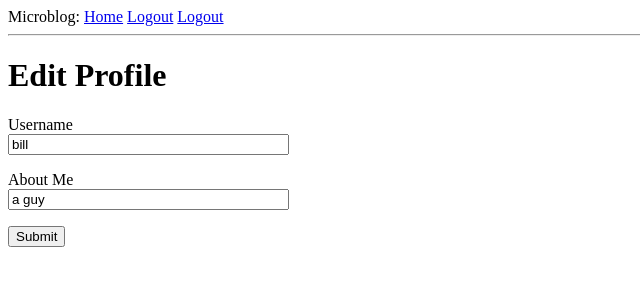
After one commit to lemonase/python-web-projects, a Flask app: page /edit_profile in a window 1280 px wide. The commit adds this page. Shown: the top 300 px of the page, without its empty margins (0-640 px from the left). Run offline with Flask 2, Linux system fonts and the light colour scheme; a user stored in the database is signed in; data comes from the database, SQL or seed files in the repository; both versions use the stored data as it was after the commit.

Commit message:
add ability to edit user profile

```diff
--- a/flask/flask-mega-tut/microblog/app/forms.py
+++ b/flask/flask-mega-tut/microblog/app/forms.py
@@ -1,6 +1,7 @@
 from flask_wtf import FlaskForm
 from wtforms import StringField, PasswordField, BooleanField, SubmitField
-from wtforms.validators import DataRequired, ValidationError, Email, EqualTo
+from wtforms.validators import DataRequired, ValidationError, Email, EqualTo, Length
+
 from app.models import User
 
 
@@ -27,3 +28,8 @@ class RegistrationForm(FlaskForm):
         user = User.query.filter_by(email=email.data).first()
         if user is not None:
             raise ValidationError("Please use a different email.")
+
+class EditProfileForm(FlaskForm):
+    username = StringField('Username', validators=[DataRequired()])
+    about_me = StringField('About Me', validators=[Length(min=0, max=140)])
+    submit = SubmitField('Submit')
--- a/flask/flask-mega-tut/microblog/app/routes.py
+++ b/flask/flask-mega-tut/microblog/app/routes.py
@@ -1,10 +1,12 @@
+from datetime import datetime
+
 from flask import render_template, flash, redirect, url_for, request
 from flask_login import current_user, login_user, logout_user, login_required
 from werkzeug.urls import url_parse
 
 from app import app, db
-from app.models import User
-from app.forms import LoginForm, RegistrationForm
+from app.models import User, Post
+from app.forms import LoginForm, RegistrationForm, EditProfileForm
 
 
 @app.route("/register", methods=["GET", "POST"])
@@ -72,13 +74,46 @@ def logout():
     return redirect(url_for("index"))
 
 
+@app.route("/user/<username>")
+def user(username):
+    user = User.query.filter_by(username=username).first_or_404()
+    posts = [
+        {"author": {"username": "john"}, "body": "Beautiful day here in chicago!"},
+        {"author": {"username": "billy"}, "body": "I like turtles"},
+    ]
+    return render_template("user.html", user=user, posts=posts)
+
+@app.route("/edit_profile", methods=["GET", "POST"])
+@login_required
+def edit_profile():
+    form = EditProfileForm()
+    if form.validate_on_submit():
+        current_user.username = form.username.data
+        current_user.about_me = form.about_me.data
+        db.session.commit()
+        flash("Your changes have been saved")
+        return redirect(url_for("user", username=current_user.username))
+    elif request.method == "GET":
+        form.username.data = current_user.username
+        form.about_me.data = current_user.about_me
+    return render_template("edit_profile.html", title='Edit Profile', form=form)
+
+
 @app.route("/")
 @app.route("/index")
 @login_required
 def index():
-    posts = [
-        {"author": {"username": "john"}, "body": "Beautiful day here in chicago!"},
-        {"author": {"username": "billy"}, "body": "I like turtles"},
-    ]
+    # posts = [
+    #     {"author": {"username": "john"}, "body": "Beautiful day here in chicago!"},
+    #     {"author": {"username": "billy"}, "body": "I like turtles"},
+    # ]
+    posts = Post.query.all()
 
     return render_template("index.html", title="Home", posts=posts)
+
+
+@app.before_request
+def before_request():
+    if current_user.is_authenticated:
+        current_user.last_seen = datetime.utcnow()
+        db.session.commit()
--- a/flask/flask-mega-tut/microblog/app/templates/base.html
+++ b/flask/flask-mega-tut/microblog/app/templates/base.html
@@ -1,17 +1,22 @@
 <html>
 	<head>
 		{% if user %}
-		<title>{{ user.username}} -- microblog</title>
+		<title>{{ user.username }} -- microblog</title>
 		{% else %}
 		<title>microblog</title>
 		{% endif %}
 	</head>
 	<body>
-		<div> Microblog:
+		<div>
+			Microblog:
 			<a href="{{ url_for('index') }}">Home</a>
+			{% if current_user.is_anonymous %}
 			<a href="{{ url_for('login') }}">Login</a>
+			<a href="{{ url_for('register') }}">Register</a>
+			{% else %}
+			<a href="{{ url_for('user', username=current_user.username) }}">Logout</a>
 			<a href="{{ url_for('logout') }}">Logout</a>
-			<a href="{{ url_for('register') }}">Register</a>
+			{% endif %}
 		</div>
 		{% with messages = get_flashed_messages() %}
 		{% if messages %}
--- /dev/null
+++ b/flask/flask-mega-tut/microblog/app/templates/edit_profile.html
@@ -0,0 +1,23 @@
+{% extends "base.html" %}
+
+{% block content %}
+	<h1>Edit Profile</h1>
+	<form action="" method="post">
+		{{ form.hidden_tag() }}
+		<p>
+			{{ form.username.label }}<br>
+			{{ form.username(size=32) }}<br>
+			{% for error in form.username.errors %}
+			<span style="color: red"> [ {{ error }} ] </span>
+			{% endfor %}
+		</p>
+		<p>
+			{{ form.about_me.label }}<br>
+			{{ form.about_me(size=32) }}<br>
+			{% for error in form.about_me.errors %}
+			<span style="color: red"> [ {{ error }} ] </span>
+			{% endfor %}
+		</p>
+		<p>{{ form.submit() }}</p>
+	</form>
+{% endblock %}
```
Also changed, not shown: flask/flask-mega-tut/microblog/app/models.py (+16 -0 lines), flask/flask-mega-tut/microblog/app/templates/_post.html (added, +7 -0 lines), flask/flask-mega-tut/microblog/app/templates/user.html (added, +19 -0 lines), flask/flask-mega-tut/microblog/migrations/versions/e72655f86ffe_new_fields_for_user.py (added, +30 -0 lines), flask/flask-mega-tut/microblog/app.db, 2 other files.
